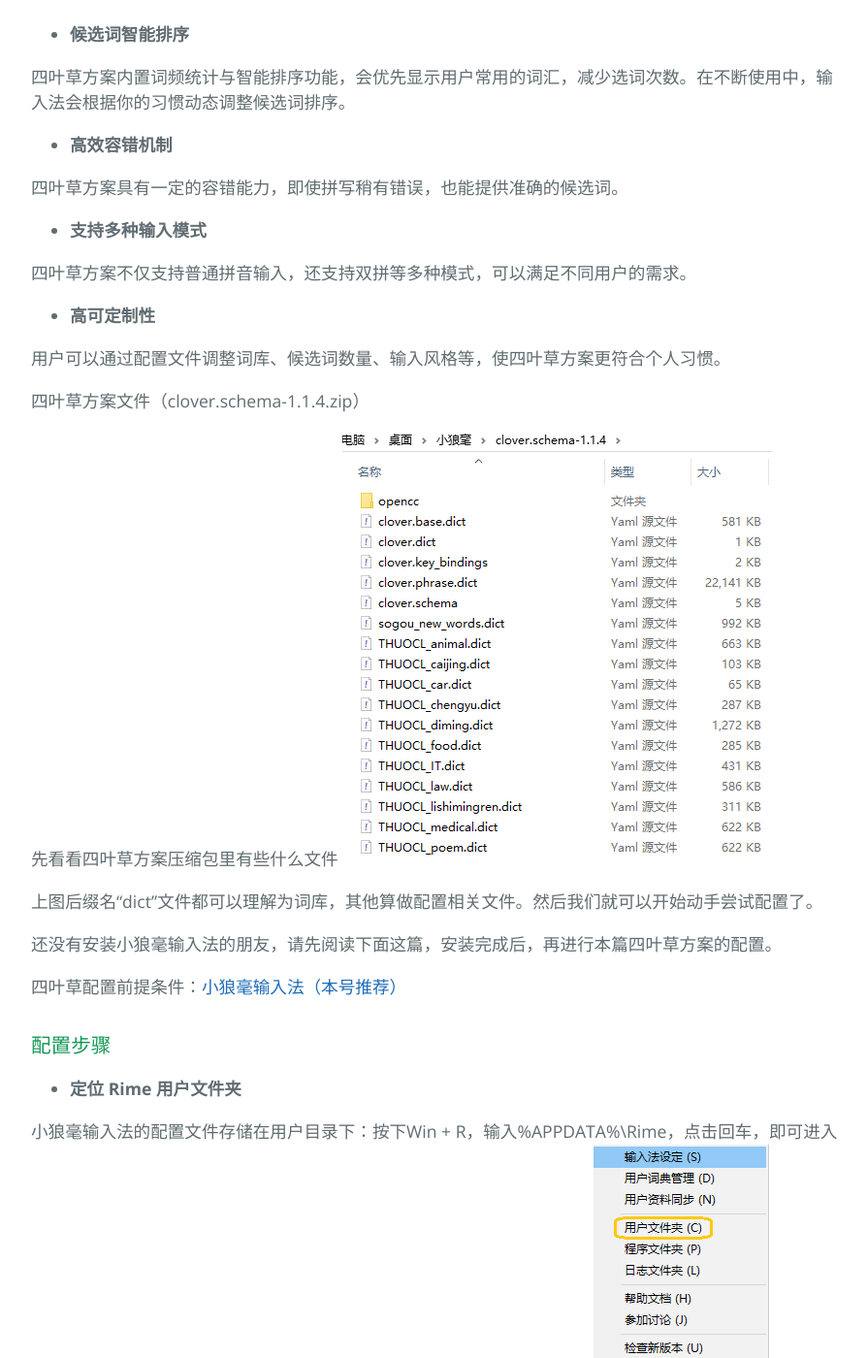
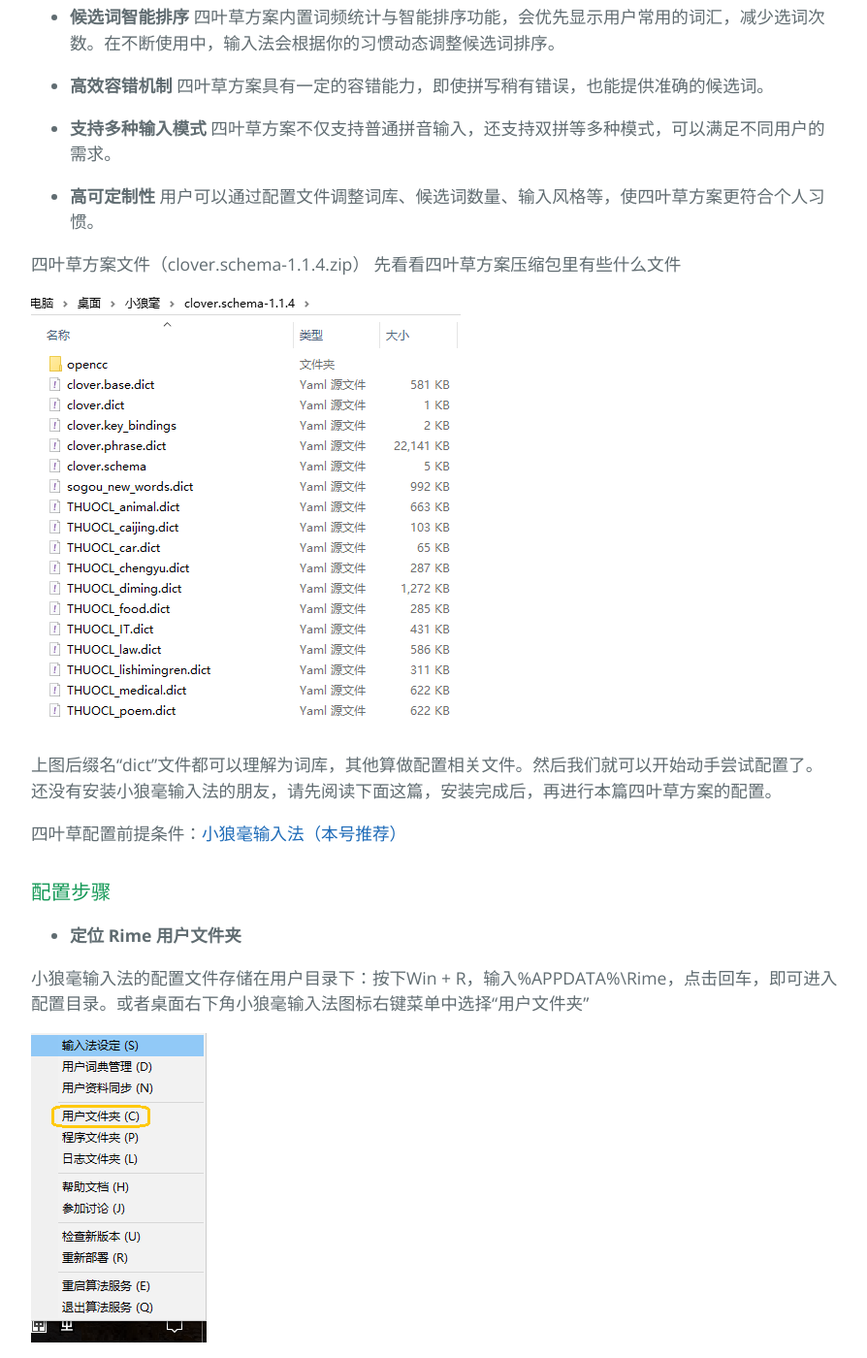
Before and after one commit to kimwang1978/iptv.github.io, a Jekyll site: the page built from docs/006_XiaoLangHao_SYC.md, in a window 1280 px wide and 1400 px high, scrolled down 630 px. Shown: the whole window at 97% size, without its empty margins (192-1086 px from the left). Built offline with Jekyll 4.4.1, drawn with Linux system fonts in a browser that asks for light colours; our own code applies the rules of GitHub Pages for plain Markdown files; some of the changed text lies outside the part shown.

Commit message:
Update 20241216

````diff
--- a/docs/006_XiaoLangHao_SYC.md
+++ b/docs/006_XiaoLangHao_SYC.md
@@ -5,34 +5,27 @@
 ### 四叶草拼音方案的特点
 
 *   **全拼与简拼混合输入**
-
 四叶草方案支持全拼（完整拼音）与简拼（首字母拼音）混合输入，极大提升了输入速度。
 
 *   **候选词智能排序**
-
 四叶草方案内置词频统计与智能排序功能，会优先显示用户常用的词汇，减少选词次数。在不断使用中，输入法会根据你的习惯动态调整候选词排序。
 
 *   **高效容错机制**
-
 四叶草方案具有一定的容错能力，即使拼写稍有错误，也能提供准确的候选词。
 
 *   **支持多种输入模式**
-
 四叶草方案不仅支持普通拼音输入，还支持双拼等多种模式，可以满足不同用户的需求。
 
 *   **高可定制性**
-
 用户可以通过配置文件调整词库、候选词数量、输入风格等，使四叶草方案更符合个人习惯。
 
 
 四叶草方案文件（clover.schema-1.1.4.zip）
+先看看四叶草方案压缩包里有些什么文件
 
-先看看四叶草方案压缩包里有些什么文件
 ![image](../assets/img/006_XiaoLangHao_SYC/SYC00.png)
 
-
 上图后缀名“dict”文件都可以理解为词库，其他算做配置相关文件。然后我们就可以开始动手尝试配置了。
-
 还没有安装小狼毫输入法的朋友，请先阅读下面这篇，安装完成后，再进行本篇四叶草方案的配置。
 
 四叶草配置前提条件：[小狼毫输入法（本号推荐）](./docs/005_XiaoLangHao.md)
@@ -42,6 +35,7 @@
 *   **定位 Rime 用户文件夹**
 
 小狼毫输入法的配置文件存储在用户目录下：按下Win + R，输入%APPDATA%\Rime，点击回车，即可进入配置目录。或者桌面右下角小狼毫输入法图标右键菜单中选择“用户文件夹”
+
 ![image](../assets/img/006_XiaoLangHao_SYC/SYC01.png)
 
 ![image](../assets/img/006_XiaoLangHao_SYC/SYC02.png)
@@ -56,15 +50,13 @@
 
 
 *   **修改**
-
 default.custom.yaml（上面图片中可以看到该文件）
-
 default.custom.yaml 是 Rime 的自定义配置文件，用于设定默认输入方案和常规选项。用文本编辑器打开该文件。
-
+```YAML
 patch:
   schema_list:
     - schema: clover  # 四叶草方案ID
-
+```
 修改后是下图样子，方框标识处为新增行，修改后保存即可。
 
 ![image](../assets/img/006_XiaoLangHao_SYC/SYC04.png)
@@ -79,8 +71,7 @@ patch:
 ![image](../assets/img/006_XiaoLangHao_SYC/SYC05.png)
 
 
-如果以后经常进行自定义配置，那么“重新部署”菜单会很常用。
-
+>如果以后经常进行自定义配置，那么“重新部署”菜单会很常用。
 其实到这里四叶草方案已经基本加进去了，是不是比你想得要简单，一句话就是：解压→复制→粘贴→修改文件→重新部署
 
 ### 简单验证
@@ -99,9 +90,7 @@ patch:
 
 根据需求，你还可以进一步个性化四叶草拼音方案，打造个人专属词库，篇幅限制本篇内容就不赘述，后面有时间会再分享。
 
-四叶草方案开源地址：
-
-https://github.com/fkxxyz/rime-cloverpinyin
+四叶草方案开源地址：https://github.com/fkxxyz/rime-cloverpinyin
 
 >四叶草拼音方案凭借高效、智能、轻量的优势，成为小狼毫输入法中备受欢迎的拼音方案之一。它不仅提升了中文输入速度，还提供了极高的自定义空间，让用户可以根据自己的需求打造专属的输入体验。如果你是拼音输入法的重度用户或喜欢折腾配置的爱好者，四叶草方案绝对值得一试！
 
````
